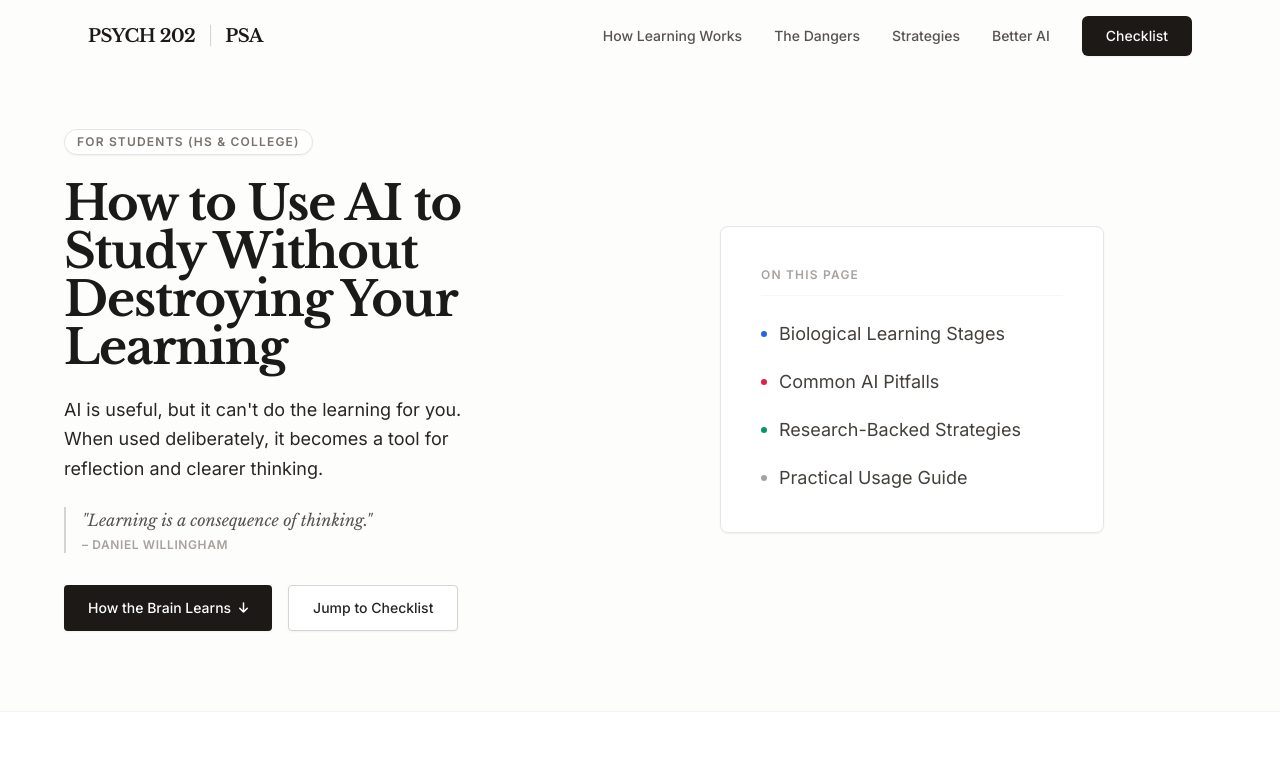
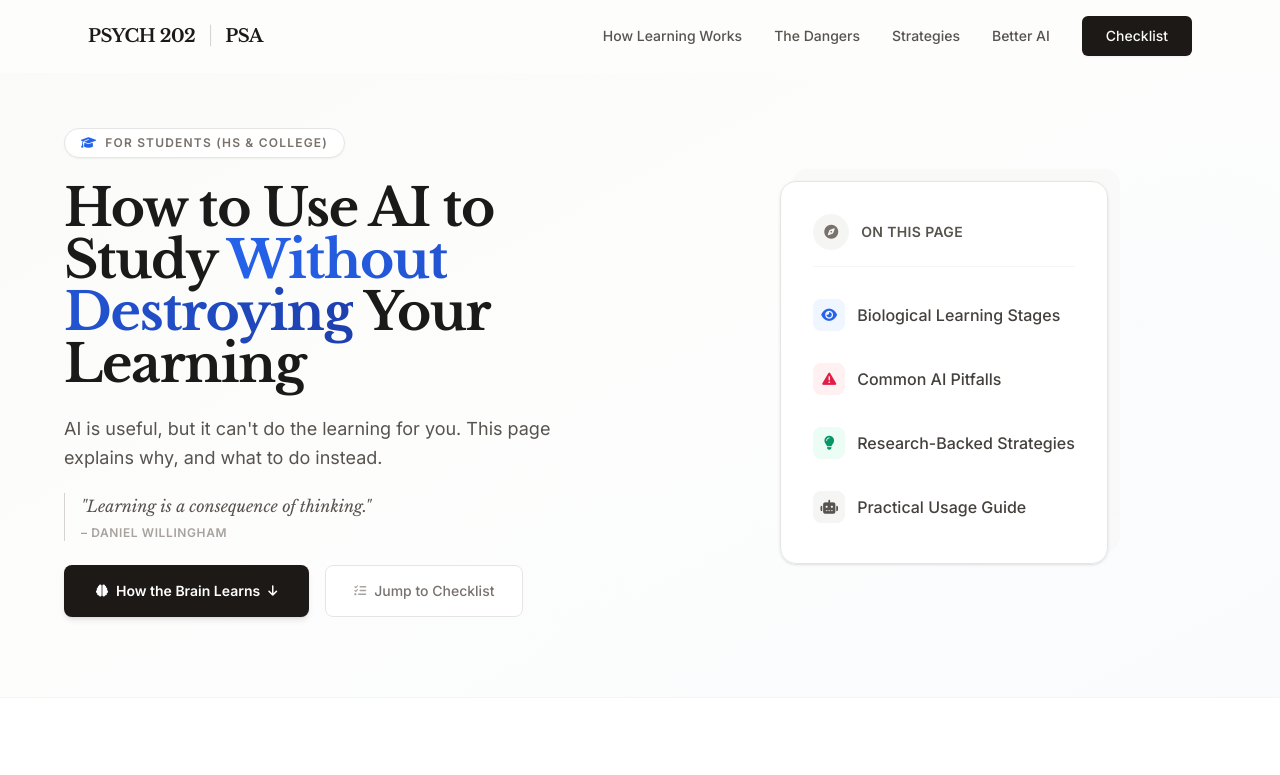
Before and after one commit to RomanWKus/psa-psych202-website, a plain HTML site: page index.html in a window 1280 px wide. Shown: the top 775 px of the page. Drawn offline with nearby package versions, Linux system fonts and the light colour scheme.

Commit message:
Updated Ui design

```diff
--- a/index.html
+++ b/index.html
@@ -1,3 +1,4 @@
+
 <!DOCTYPE html>
 <html lang="en" class="scroll-smooth">
 <head>
@@ -170,63 +171,97 @@
     </nav>
 
     <!-- HERO SECTION -->
-    <header id="top" class="pt-24 pb-12 md:pt-32 md:pb-20 px-6 bg-paper min-h-[85vh] flex flex-col justify-center">
-        <div class="max-w-6xl mx-auto grid lg:grid-cols-2 gap-8 lg:gap-16 items-start lg:items-center">
+    <header id="top" class="pt-24 pb-12 md:pt-32 md:pb-20 px-6 bg-gradient-to-br from-stone-50 via-paper to-blue-50/30 min-h-[85vh] flex flex-col justify-center relative overflow-hidden">
+        <!-- Decorative background elements -->
+        <div class="absolute top-20 right-0 w-96 h-96 bg-gradient-to-br from-blue-100/40 to-transparent rounded-full blur-3xl -z-10"></div>
+        <div class="absolute bottom-10 left-0 w-72 h-72 bg-gradient-to-tr from-rose-100/30 to-transparent rounded-full blur-3xl -z-10"></div>
+        <div class="absolute top-1/2 left-1/3 w-64 h-64 bg-gradient-to-r from-emerald-100/20 to-transparent rounded-full blur-3xl -z-10"></div>
+
+        <div class="max-w-6xl mx-auto grid lg:grid-cols-2 gap-8 lg:gap-16 items-center">
 
             <!-- Left: Text Content -->
             <div class="text-left order-2 lg:order-1" data-aos="fade-up" data-aos-duration="700">
-                <div class="inline-block px-3 py-1 mb-6 text-xs font-bold tracking-widest uppercase border rounded-full border-stone-200 text-stone-500 bg-white shadow-sm">
+                <div class="inline-flex items-center gap-2 px-4 py-1.5 mb-6 text-xs font-bold tracking-widest uppercase border rounded-full border-stone-200 text-stone-500 bg-white shadow-sm">
+                    <i class="fa-solid fa-graduation-cap text-academic-blue"></i>
                     For Students (HS & College)
                 </div>
 
-                <h1 class="font-serif text-[#1A1A1A] mb-6 tracking-tight text-4xl lg:text-5xl font-bold leading-tight">
-                    How to Use AI to Study Without Destroying Your Learning
+                <h1 class="font-serif text-[#1A1A1A] mb-6 tracking-tight text-4xl lg:text-5xl xl:text-[3.25rem] font-bold leading-[1.15]">
+                    How to Use AI to Study <span class="text-transparent bg-clip-text bg-gradient-to-r from-blue-600 to-blue-800">Without Destroying</span> Your Learning
                 </h1>
 
-                <p class="font-sans text-lg text-stone-800 leading-relaxed mb-6 max-w-md">
-                    AI is useful, but it can't do the learning for you. When used deliberately, it becomes a tool for reflection and clearer thinking.
+                <p class="font-sans text-lg text-stone-600 leading-relaxed mb-5 max-w-lg">
+                    AI is useful, but it can't do the learning for you. This page explains why, and what to do instead.
                 </p>
 
-                <div class="mb-8 pl-4 border-l-2 border-stone-300">
+                <div class="mb-6 pl-4 border-l border-stone-300">
                     <p class="text-stone-600 italic font-serif text-base leading-relaxed">
                         "Learning is a consequence of thinking."
                     </p>
-                    <p class="text-xs text-stone-400 mt-1 uppercase tracking-wider font-semibold">– Daniel Willingham</p>
+                    <p class="text-xs text-stone-400 mt-1.5 uppercase tracking-wider font-semibold">– Daniel Willingham</p>
                 </div>
 
                 <div class="flex flex-col sm:flex-row gap-4">
-                    <a href="#science" class="inline-flex justify-center items-center gap-2 bg-stone-900 text-white px-6 py-3 rounded font-medium hover:bg-stone-700 transition-all shadow-sm text-sm">
+                    <a href="#science" class="inline-flex justify-center items-center gap-2 bg-stone-900 text-white px-8 py-4 rounded-lg font-semibold hover:bg-stone-800 transition-all shadow-md hover:shadow-lg text-sm">
+                        <i class="fa-solid fa-brain text-xs"></i>
                         How the Brain Learns
                         <i class="fa-solid fa-arrow-down text-xs"></i>
                     </a>
-                    <a href="#checklist" class="inline-flex justify-center items-center gap-2 bg-white text-stone-800 border border-stone-300 px-6 py-3 rounded font-medium hover:bg-stone-50 transition-all shadow-sm text-sm">
+                    <a href="#checklist" class="inline-flex justify-center items-center gap-2 bg-white text-stone-500 border border-stone-200 px-7 py-3.5 rounded-lg font-medium hover:text-stone-700 hover:border-stone-300 transition-all text-sm">
+                        <i class="fa-solid fa-list-check text-xs text-stone-400"></i>
                         Jump to Checklist
                     </a>
                 </div>
             </div>
 
-            <!-- Right: 'On This Page' Card -->
-            <div class="hidden lg:flex flex-col justify-center items-start relative order-1 lg:order-2 pl-12" data-aos="fade-left" data-aos-duration="800">
-                <div class="w-full max-w-sm border border-stone-200 rounded-lg p-10 bg-white shadow-sm">
-                    <span class="text-xs font-bold text-stone-400 uppercase tracking-widest block mb-6 border-b border-stone-100 pb-3">On this page</span>
-                    <ul class="space-y-5">
-                        <li class="flex items-center gap-3 text-stone-700 text-lg hover:text-academic-blue transition-colors">
-                            <div class="w-1.5 h-1.5 rounded-full bg-academic-blue"></div>
-                            <a href="#science">Biological Learning Stages</a>
-                        </li>
-                        <li class="flex items-center gap-3 text-stone-700 text-lg hover:text-academic-blue transition-colors">
-                            <div class="w-1.5 h-1.5 rounded-full bg-academic-rose"></div>
-                            <a href="#misuse">Common AI Pitfalls</a>
-                        </li>
-                        <li class="flex items-center gap-3 text-stone-700 text-lg hover:text-academic-blue transition-colors">
-                            <div class="w-1.5 h-1.5 rounded-full bg-academic-sage"></div>
-                            <a href="#strategies">Research-Backed Strategies</a>
-                        </li>
-                        <li class="flex items-center gap-3 text-stone-700 text-lg hover:text-academic-blue transition-colors">
-                            <div class="w-1.5 h-1.5 rounded-full bg-stone-400"></div>
-                            <a href="#better-ai">Practical Usage Guide</a>
-                        </li>
+            <!-- Right: Visual Card -->
+            <div class="hidden lg:flex flex-col justify-center items-center relative order-1 lg:order-2" data-aos="fade-left" data-aos-duration="800">
+                <div class="relative">
+                    <!-- Main card -->
+                    <div class="w-full max-w-sm border border-stone-200 rounded-2xl p-8 bg-white/90 backdrop-blur-sm shadow relative z-10">
+                        <div class="flex items-center gap-3 mb-6 pb-4 border-b border-stone-100">
+                            <div class="w-9 h-9 rounded-full bg-stone-100 flex items-center justify-center">
+                                <i class="fa-solid fa-compass text-stone-500 text-sm"></i>
+                            </div>
+                            <span class="text-sm font-semibold text-stone-600 uppercase tracking-wide">On this page</span>
+                        </div>
+                        <ul class="space-y-4">
+                            <li>
+                                <a href="#science" class="flex items-center gap-3 text-stone-700 hover:text-academic-blue transition-colors group p-2 -mx-2 rounded-lg hover:bg-blue-50/50">
+                                    <div class="w-8 h-8 rounded-lg bg-blue-50 text-academic-blue flex items-center justify-center text-sm group-hover:bg-academic-blue group-hover:text-white transition-colors">
+                                        <i class="fa-solid fa-eye"></i>
+                                    </div>
+                                    <span class="font-medium">Biological Learning Stages</span>
+                                </a>
+                            </li>
+                            <li>
+                                <a href="#misuse" class="flex items-center gap-3 text-stone-700 hover:text-academic-rose transition-colors group p-2 -mx-2 rounded-lg hover:bg-rose-50/50">
+                                    <div class="w-8 h-8 rounded-lg bg-rose-50 text-academic-rose flex items-center justify-center text-sm group-hover:bg-academic-rose group-hover:text-white transition-colors">
+                                        <i class="fa-solid fa-triangle-exclamation"></i>
+                                    </div>
+                                    <span class="font-medium">Common AI Pitfalls</span>
+                                </a>
+                            </li>
+                            <li>
+                                <a href="#strategies" class="flex items-center gap-3 text-stone-700 hover:text-academic-sage transition-colors group p-2 -mx-2 rounded-lg hover:bg-emerald-50/50">
+                                    <div class="w-8 h-8 rounded-lg bg-emerald-50 text-academic-sage flex items-center justify-center text-sm group-hover:bg-academic-sage group-hover:text-white transition-colors">
+                                        <i class="fa-solid fa-lightbulb"></i>
+                                    </div>
+                                    <span class="font-medium">Research-Backed Strategies</span>
+                                </a>
+                            </li>
+                            <li>
+                                <a href="#better-ai" class="flex items-center gap-3 text-stone-700 hover:text-stone-900 transition-colors group p-2 -mx-2 rounded-lg hover:bg-stone-100/50">
+                                    <div class="w-8 h-8 rounded-lg bg-stone-100 text-stone-600 flex items-center justify-center text-sm group-hover:bg-stone-800 group-hover:text-white transition-colors">
+                                        <i class="fa-solid fa-robot"></i>
+                                    </div>
+                                    <span class="font-medium">Practical Usage Guide</span>
+                                </a>
+                            </li>
                     </ul>
+                    </div>
+                    <!-- Subtle decorative element behind card -->
+                    <div class="absolute -top-3 -right-3 w-full h-full bg-stone-100/50 rounded-2xl -z-10"></div>
                 </div>
             </div>
         </div>
@@ -316,13 +351,9 @@
                 <div class="tap-card tap-danger bg-white p-8 rounded-lg border-l-4 border-l-academic-rose border border-stone-200 shadow-sm hover:shadow-md transition-all" tabindex="0" data-aos="fade-up" data-aos-duration="600">
                     <div class="text-academic-rose text-xl mb-4"><i class="fa-solid fa-copy"></i></div>
                     <h3 class="font-bold text-stone-900 text-lg mb-2">The Copy-Paste Trap</h3>
-                    <p class="text-stone-600 text-sm mb-4 leading-relaxed">
+                    <p class="text-stone-600 text-sm mb-6 leading-relaxed">
                         When you copy an AI answer and submit it, you bypass Encoding entirely. Your brain treats it as noise.
                         <sup><a class="ref-link" href="#ref-1">1</a>, <a class="ref-link" href="#ref-2">2</a></sup>
-                    </p>
-                    <p class="text-xs text-stone-400 leading-relaxed mb-6">
-                        Why: if you don't do meaning-based processing, the memory trace is weak.
-                        <sup><a class="ref-link" href="#ref-2">2</a></sup>
                     </p>
                     <div class="text-xs font-bold text-rose-800 bg-rose-50 px-2 py-1 inline-block rounded border border-rose-100">Result: Total Amnesia</div>
                 </div>
@@ -331,12 +362,8 @@
                 <div class="tap-card tap-danger bg-white p-8 rounded-lg border-l-4 border-l-academic-rose border border-stone-200 shadow-sm hover:shadow-md transition-all" tabindex="0" data-aos="fade-up" data-aos-delay="100" data-aos-duration="600">
                     <div class="text-academic-rose text-xl mb-4"><i class="fa-solid fa-eye"></i></div>
                     <h3 class="font-bold text-stone-900 text-lg mb-2">The "I Read It" Fallacy</h3>
-                    <p class="text-stone-600 text-sm mb-4 leading-relaxed">
+                    <p class="text-stone-600 text-sm mb-6 leading-relaxed">
                         Reading a perfect AI explanation creates the Illusion of Competence. Recognition is not recall.
-                        <sup><a class="ref-link" href="#ref-7">7</a></sup>
-                    </p>
-                    <p class="text-xs text-stone-400 leading-relaxed mb-6">
-                        Research summary: rereading feels productive, but self-testing produces stronger learning.
                         <sup><a class="ref-link" href="#ref-3">3</a>, <a class="ref-link" href="#ref-7">7</a></sup>
                     </p>
                     <div class="text-xs font-bold text-rose-800 bg-rose-50 px-2 py-1 inline-block rounded border border-rose-100">Result: Exam Failure</div>
@@ -346,12 +373,8 @@
                 <div class="tap-card tap-danger bg-white p-8 rounded-lg border-l-4 border-l-academic-rose border border-stone-200 shadow-sm hover:shadow-md transition-all" tabindex="0" data-aos="fade-up" data-aos-delay="200" data-aos-duration="600">
                     <div class="text-academic-rose text-xl mb-4"><i class="fa-solid fa-bolt"></i></div>
                     <h3 class="font-bold text-stone-900 text-lg mb-2">The Cramming Enabler</h3>
-                    <p class="text-stone-600 text-sm mb-4 leading-relaxed">
+                    <p class="text-stone-600 text-sm mb-6 leading-relaxed">
                         Summarizing weeks of work into one page creates shallow memories that fade within hours.
-                        <sup><a class="ref-link" href="#ref-4">4</a>, <a class="ref-link" href="#ref-5">5</a></sup>
-                    </p>
-                    <p class="text-xs text-stone-400 leading-relaxed mb-6">
-                        Research summary: spaced/distributed practice beats massed practice for long-term retention.
                         <sup><a class="ref-link" href="#ref-4">4</a>, <a class="ref-link" href="#ref-5">5</a></sup>
                     </p>
                     <div class="text-xs font-bold text-rose-800 bg-rose-50 px-2 py-1 inline-block rounded border border-rose-100">Result: Poor Retention</div>
```
